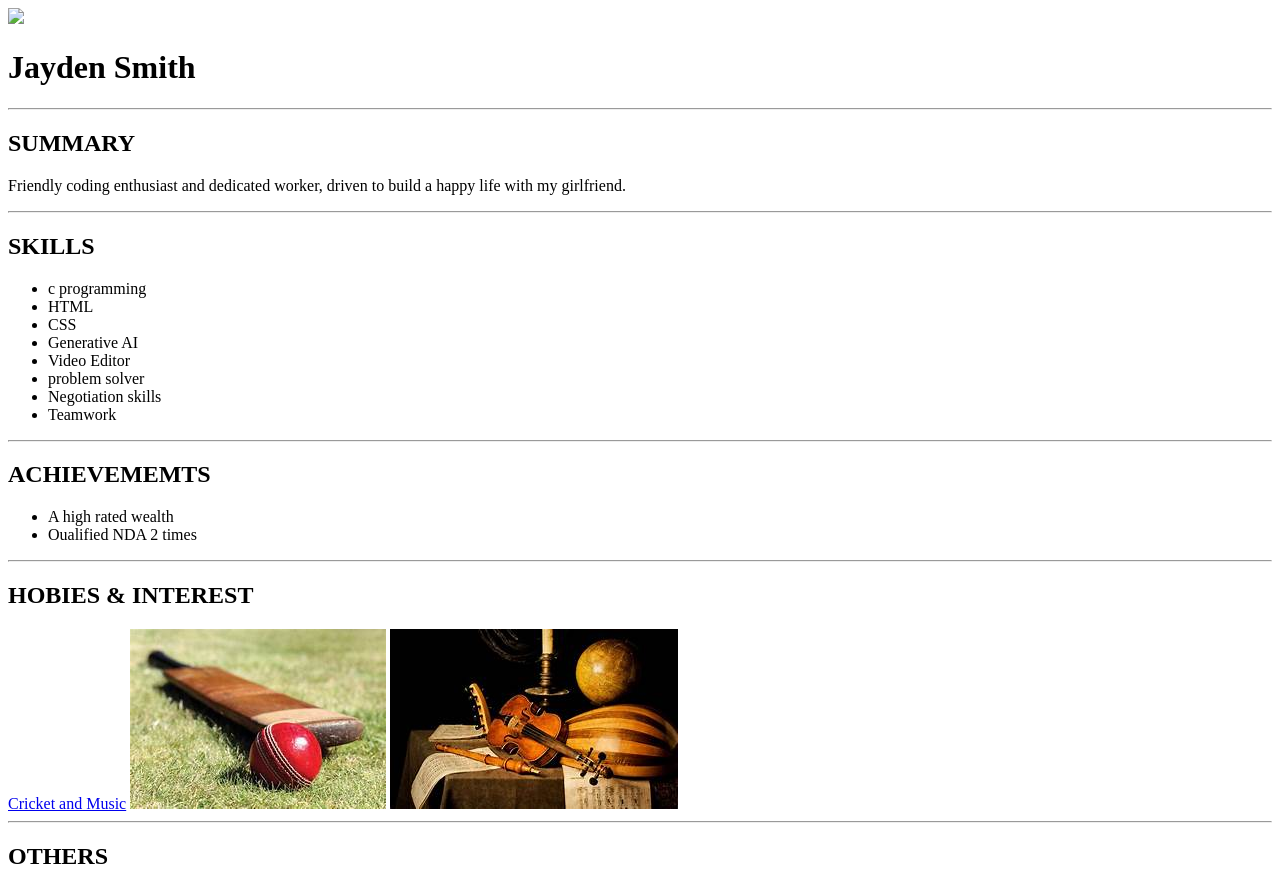
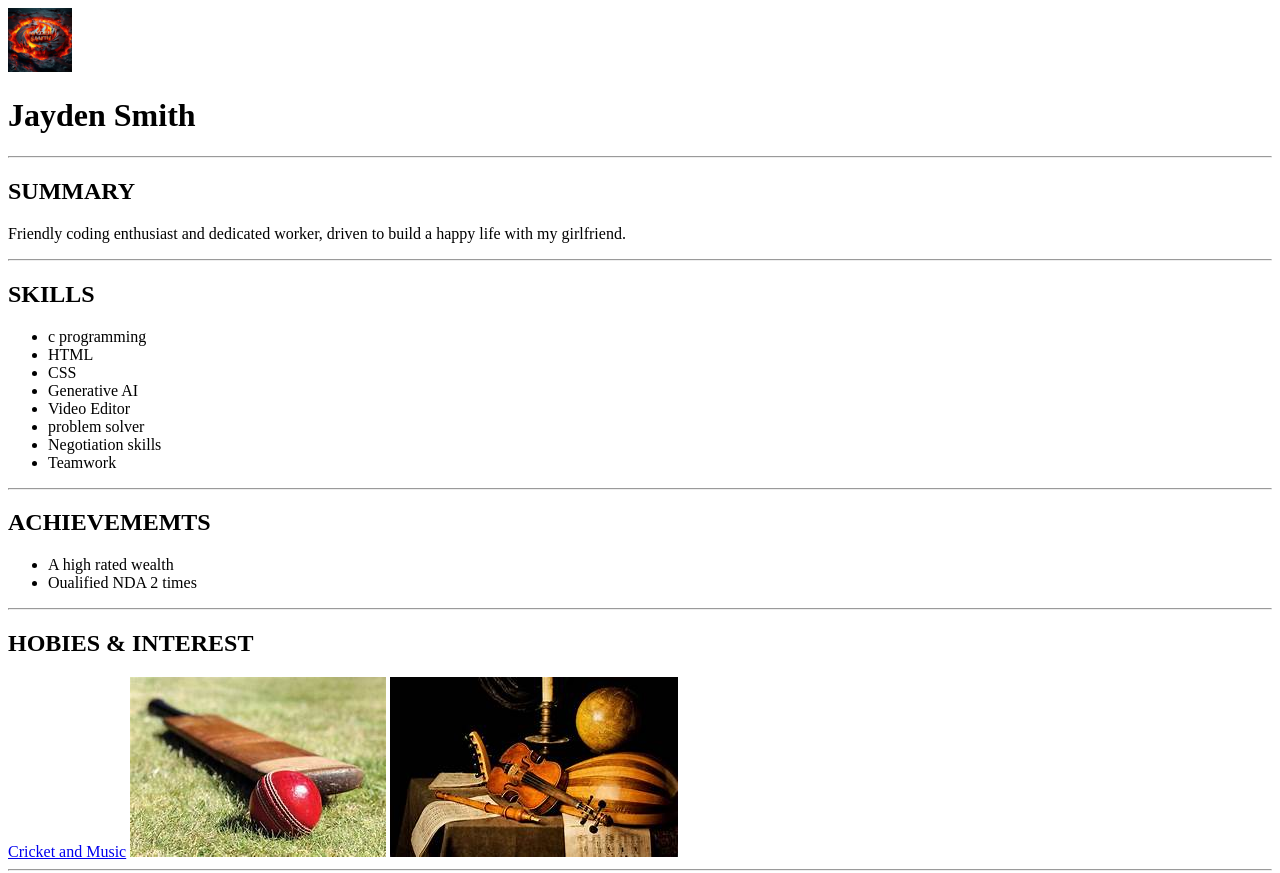
Before and after one commit to Lord2s/RESUME, a plain HTML site: page index.html in a window 1280 px wide. Shown: the top 873 px of the page. Drawn offline with Linux system fonts and the light colour scheme.

Commit message:
Update index.html

```diff
--- a/index.html
+++ b/index.html
@@ -6,7 +6,7 @@
     <title>My Resume</title>
 </head>
 <body>
-<img src="./jay image.jpg" height="64"/>
+<img src="./received_9079740272042335.jpeg" height="64"/>
 <h1>Jayden Smith</h1>
 <hr/>
 <h2>SUMMARY</h2>
```
